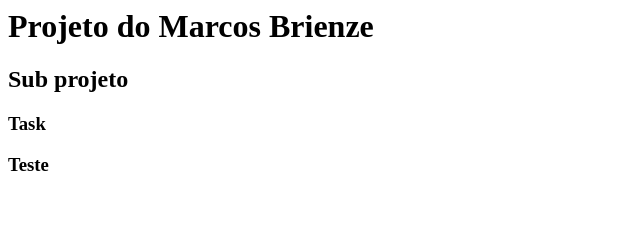
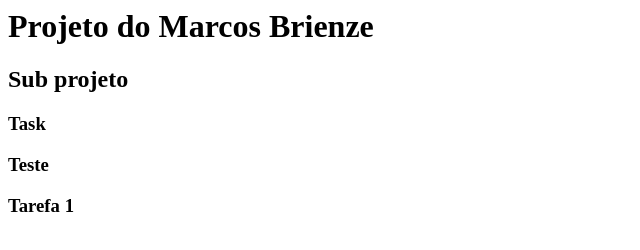
Before and after one commit to brienze/meu-site, a plain HTML site: page index.html in a window 1280 px wide. Shown: the full height of the page, 0-640 px from the left. Drawn offline with Linux system fonts and the light colour scheme.

Commit message:
resolvendo reversao

```diff
--- a/index.html
+++ b/index.html
@@ -6,5 +6,6 @@
     <h2> Sub projeto <h2>
     <h3> Task <h3>
     Teste
+    <h3> Tarefa 1</h3>
 </body>
 </html>
```
